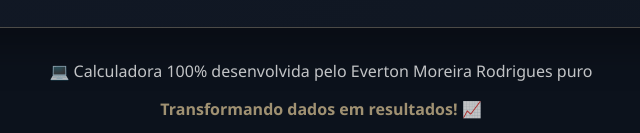
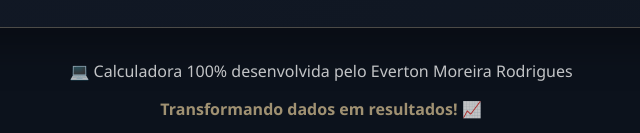
Before and after one commit to cxcodigodaconversao/metricas-time-comercial, a plain HTML site: page index.html in a window 1280 px wide. Shown: the part 1027-1160 px from the top of the page, 319-959 px from the left. Drawn offline with Linux system fonts and the light colour scheme.

Commit message:
Update index.html

```diff
--- a/index.html
+++ b/index.html
@@ -500,7 +500,7 @@
 
         <!-- Footer -->
         <div style="text-align: center; margin-top: 32px; color: white; opacity: 0.75;">
-            <p>💻 Calculadora 100% desenvolvida pelo Everton Moreira Rodrigues puro</p>
+            <p>💻 Calculadora 100% desenvolvida pelo Everton Moreira Rodrigues</p>
             <p style="color: #d2bc8f; font-weight: bold;">Transformando dados em resultados! 📈</p>
             <p style="font-size: 0.9rem; margin-top: 15px;">
                 </p>
```
